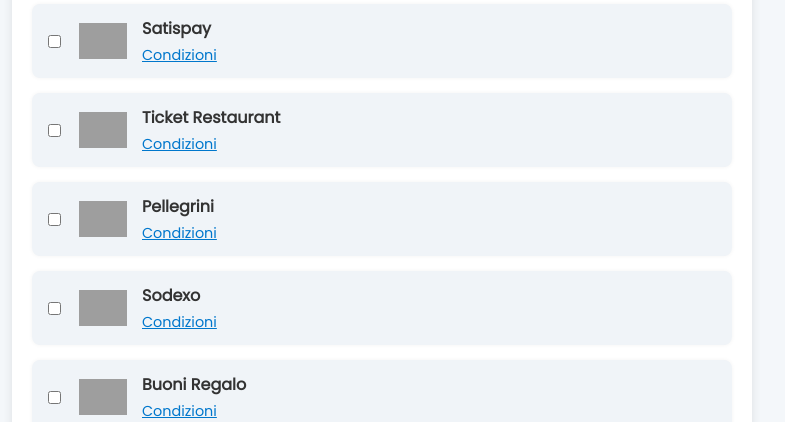
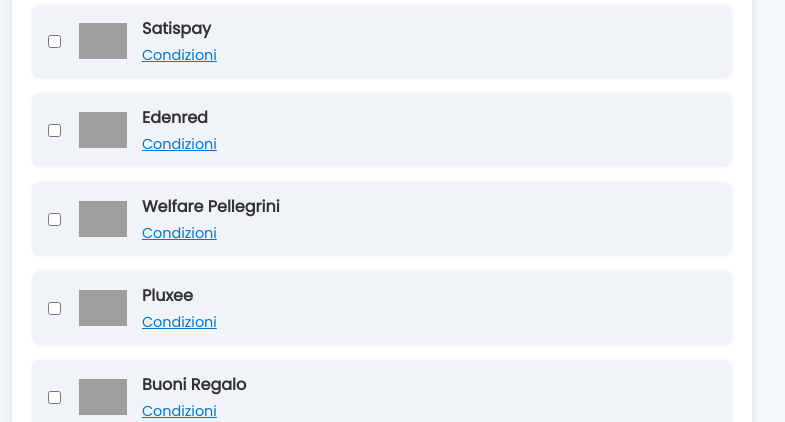
Before and after one commit to Kuul-Neksas/neksas_activation, a Flask app: page /choose-psp in a window 1280 px wide. Shown: the part 1032-1454 px from the top of the page, without its empty margins (258-1043 px from the left). Run offline with Flask 3, Linux system fonts and the light colour scheme; parts of the project's set-up code (start-up, migrations or seed data) failed here and were passed over; some libraries are stand-ins or nearby versions; grey boxes are pictures that could not be loaded.

Commit message:
Update choose-psp.html

```diff
--- a/templates/choose-psp.html
+++ b/templates/choose-psp.html
@@ -224,11 +224,11 @@
         </div>
 
         <div class="psp-item">
-          <input type="checkbox" name="psp" value="ticketrestaurant" />
-          <img src="/static/ticketrestaurant.png" alt="Logo Ticket Restaurant" />
+          <input type="checkbox" name="psp" value="edenred" />
+          <img src="/static/edenred.png" alt="Logo Edenred" />
           <div class="psp-info">
-            <label>Ticket Restaurant</label>
-            <a href="/static/ticketrestaurant.pdf" target="_blank">Condizioni</a>
+            <label>Edenred</label>
+            <a href="/static/edenred.pdf" target="_blank">Condizioni</a>
           </div>
         </div>
 
@@ -236,17 +236,17 @@
           <input type="checkbox" name="psp" value="pellegrini" />
           <img src="/static/pellegrini.png" alt="Logo Pellegrini" />
           <div class="psp-info">
-            <label>Pellegrini</label>
+            <label>Welfare Pellegrini</label>
             <a href="/static/pellegrini.pdf" target="_blank">Condizioni</a>
           </div>
         </div>
 
         <div class="psp-item">
-          <input type="checkbox" name="psp" value="sodexo" />
-          <img src="/static/sodexo.png" alt="Logo Sodexo" />
+          <input type="checkbox" name="psp" value="pluxee" />
+          <img src="/static/pluxee.png" alt="Logo Pluxee" />
           <div class="psp-info">
-            <label>Sodexo</label>
-            <a href="/static/sodexo.pdf" target="_blank">Condizioni</a>
+            <label>Pluxee</label>
+            <a href="/static/pluxee.pdf" target="_blank">Condizioni</a>
           </div>
         </div>
 
```
